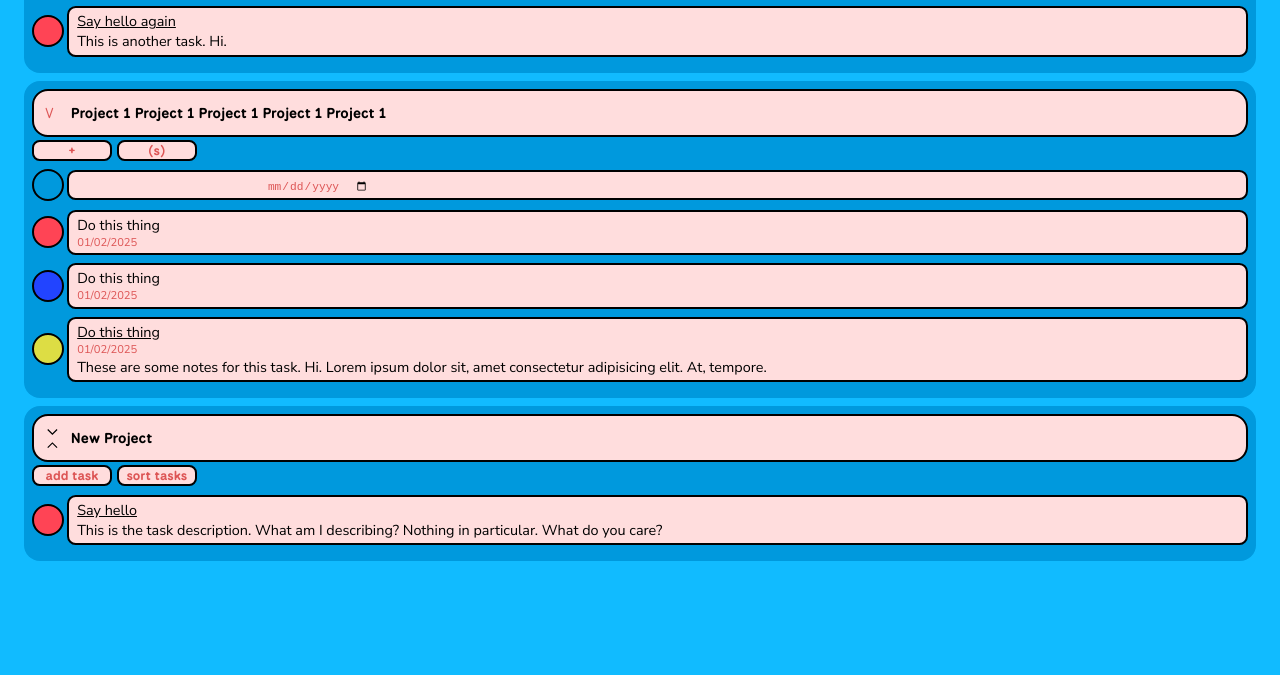
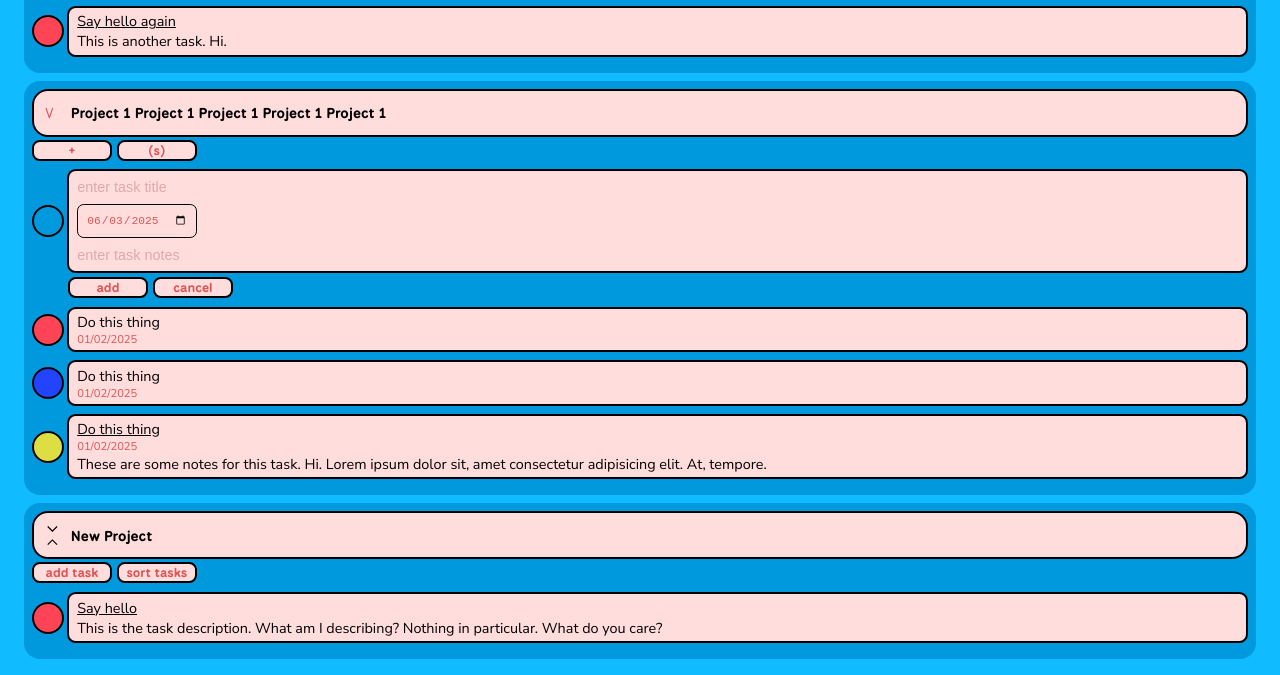
Before and after one commit to talesofterror/TOP-todolist, a website built with webpack: page src/template.html in a window 1280 px wide. Shown: the part 195-870 px from the top of the page. Before the commit the page ends 800 px from the top, so only its background shows below. Built offline with nearby package versions, Linux system fonts and the light colour scheme.

Commit message:
task adder

```diff
--- a/src/style.css
+++ b/src/style.css
@@ -72,6 +72,24 @@ input::placeholder {
 	-webkit-appearance: none;
 	color: var(--input-placeholder-color);
 	line-height: 1em;
+}
+.task-adder {
+	flex-wrap: wrap;
+}
+.task-adder-buttons {
+	flex-basis: 100%;
+	margin-left: calc(var(--task-status-icon-size) + 0.25rem);
+}
+.task-adder input {
+	text-decoration: none;
+	margin: 0.3rem 0;
+}
+input[type="date"] {
+	display: block;
+	padding: 0.5rem;
+	border: 1px solid black;
+	border-radius: var(--task-border-radius);
+
 }
 
 .main-title-container {
--- a/src/template.html
+++ b/src/template.html
@@ -44,12 +44,16 @@
 							<div class="sort project-header-button">(s)</div>
 						</nav>
 
-						<div class="task">
+						<div class="task task-adder">
 							<div class="task-status-icon"></div>
 							<div class="task-text">
-								<input type="text" class="task-title">
-								<input type="date" class="task-due-date">
-								<input type="text" class="task-content-notes">
+								<input type="text" class="task-title" placeholder="enter task title">
+								<input type="date" class="task-due-date" value="2025-06-03">
+								<input type="text" class="task-content-notes" placeholder="enter task notes">
+							</div>
+							<div class="task-adder-buttons">
+								<div class="project-header-button">add</div>
+								<div class="project-header-button">cancel</div>
 							</div>
 						</div>
 
```
